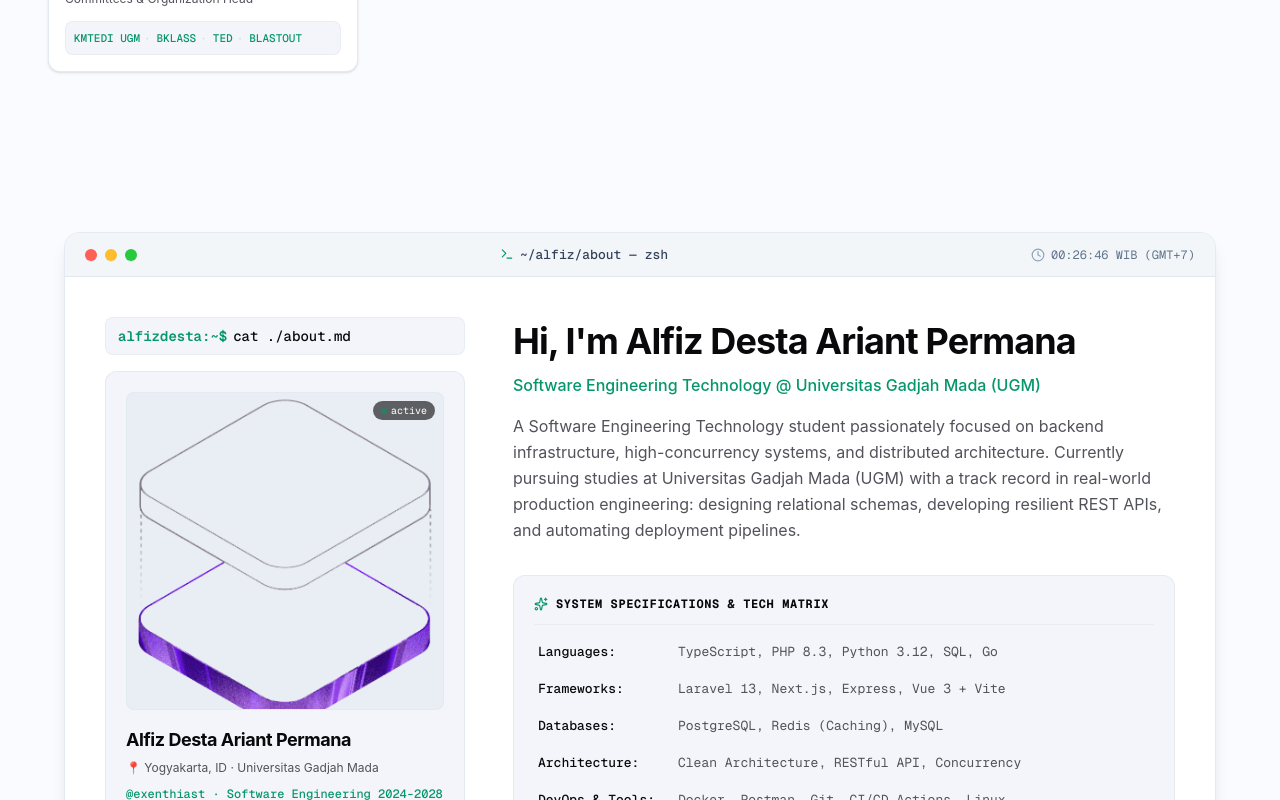
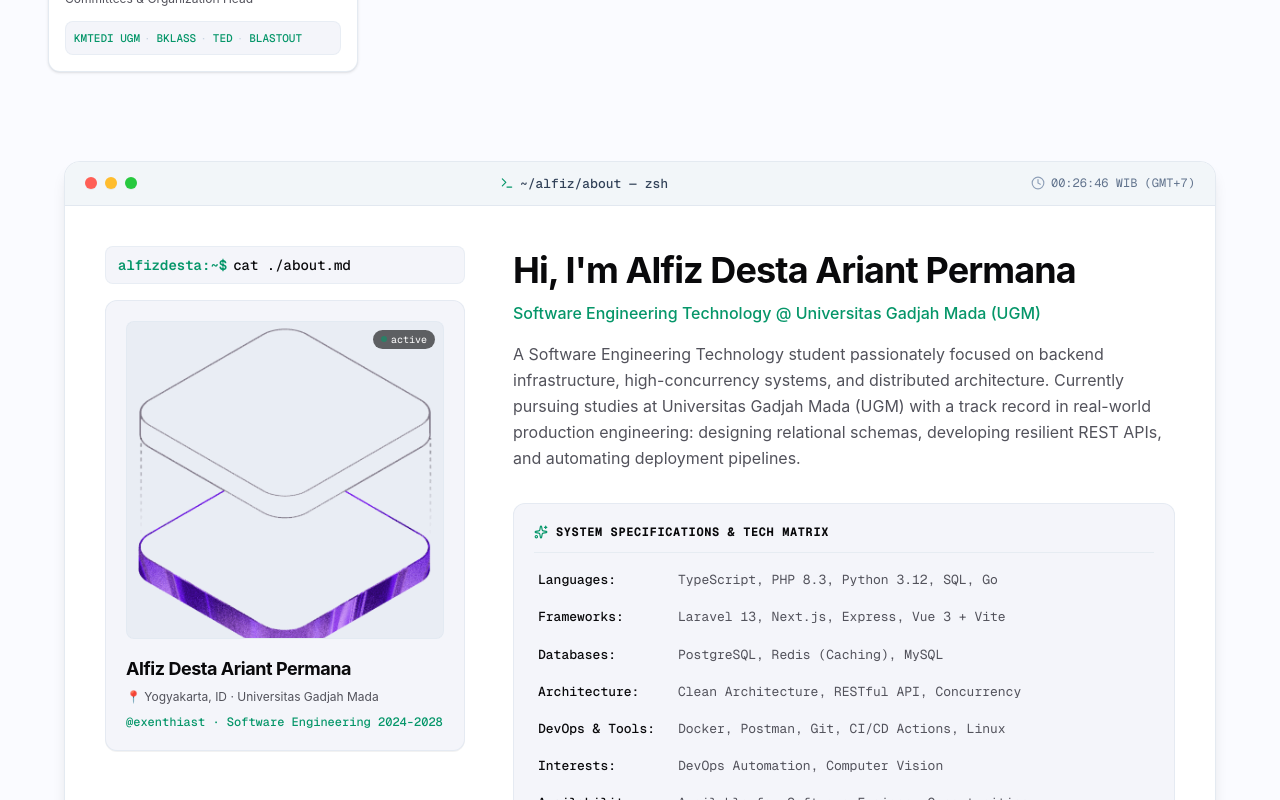
Before and after one commit to exenthiast/portofolio, a React (Vite) app: page / in a window 1280 px wide. Shown: the part 600-1400 px from the top of the page. Built offline with nearby package versions, Linux system fonts and the light colour scheme.

Commit message:
feat: implement sticky scroll hold on About section for deliberate tactile scroll weight

```diff
--- a/src/components/sections/About.tsx
+++ b/src/components/sections/About.tsx
@@ -37,12 +37,13 @@ export function About({ isExpanded = false }: AboutProps) {
   return (
     <section
       id="about"
-      className="relative py-20 sm:py-28 px-4 sm:px-6 lg:px-8 max-w-7xl mx-auto w-full min-h-[700px] flex flex-col justify-center items-center"
+      className="relative w-full lg:h-[185vh] flex flex-col items-center"
     >
-      {/* ─── DESKTOP SCROLL-LINKED CARD MORPH VIA LAYOUT-ID ─── */}
+      {/* ─── DESKTOP STICKY SCROLL HOLD TRACK (185vh hold gives a weighty, deliberate scroll feel) ─── */}
       {isDesktop && !reducedMotion ? (
+        <div className="sticky top-0 h-screen w-full flex flex-col justify-center items-center px-4 sm:px-6 lg:px-8 max-w-7xl mx-auto overflow-hidden">
           <div className="w-full max-w-6xl min-h-[580px] flex items-center justify-center">
-          {/* Only mounted when user scrolls to About; animates directly from Card 4 in Hero */}
+            {/* Animates directly from Card 4 in Hero with heavy, slow inertia */}
             {isExpanded && (
               <motion.div
                 layoutId="about-terminal-window"
@@ -53,8 +54,10 @@ export function About({ isExpanded = false }: AboutProps) {
               </motion.div>
             )}
           </div>
+        </div>
       ) : (
         /* ─── MOBILE / REDUCED-MOTION: CLEAN RESPONSIVE FADE-IN ─── */
+        <div className="py-20 sm:py-28 px-4 sm:px-6 w-full max-w-7xl mx-auto flex justify-center">
           <motion.div
             initial={{ opacity: 0, y: 24 }}
             whileInView={{ opacity: 1, y: 0 }}
@@ -64,6 +67,7 @@ export function About({ isExpanded = false }: AboutProps) {
           >
             <AboutTerminal />
           </motion.div>
+        </div>
       )}
     </section>
   )
```
Lines whose indentation alone changed are shown as unchanged.
